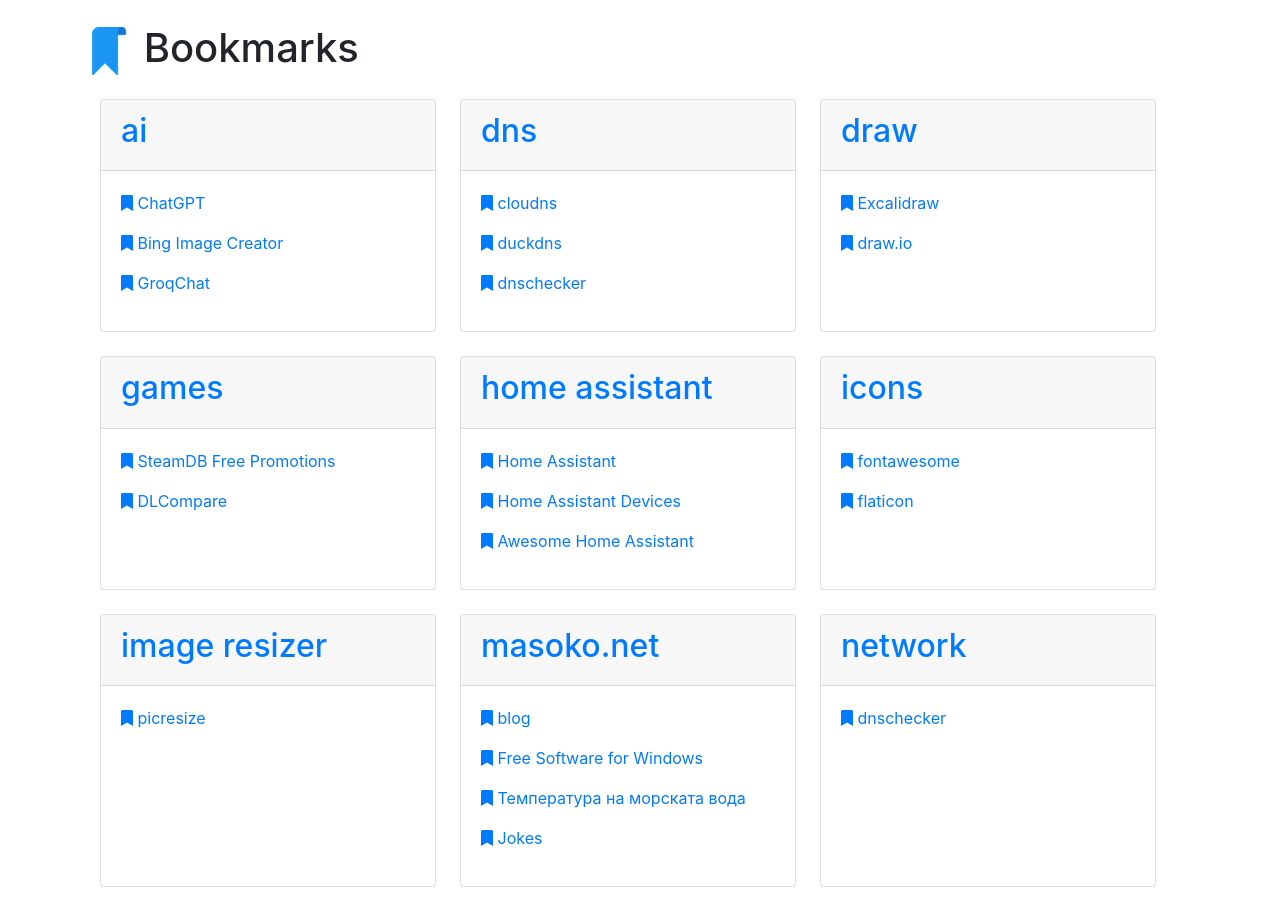
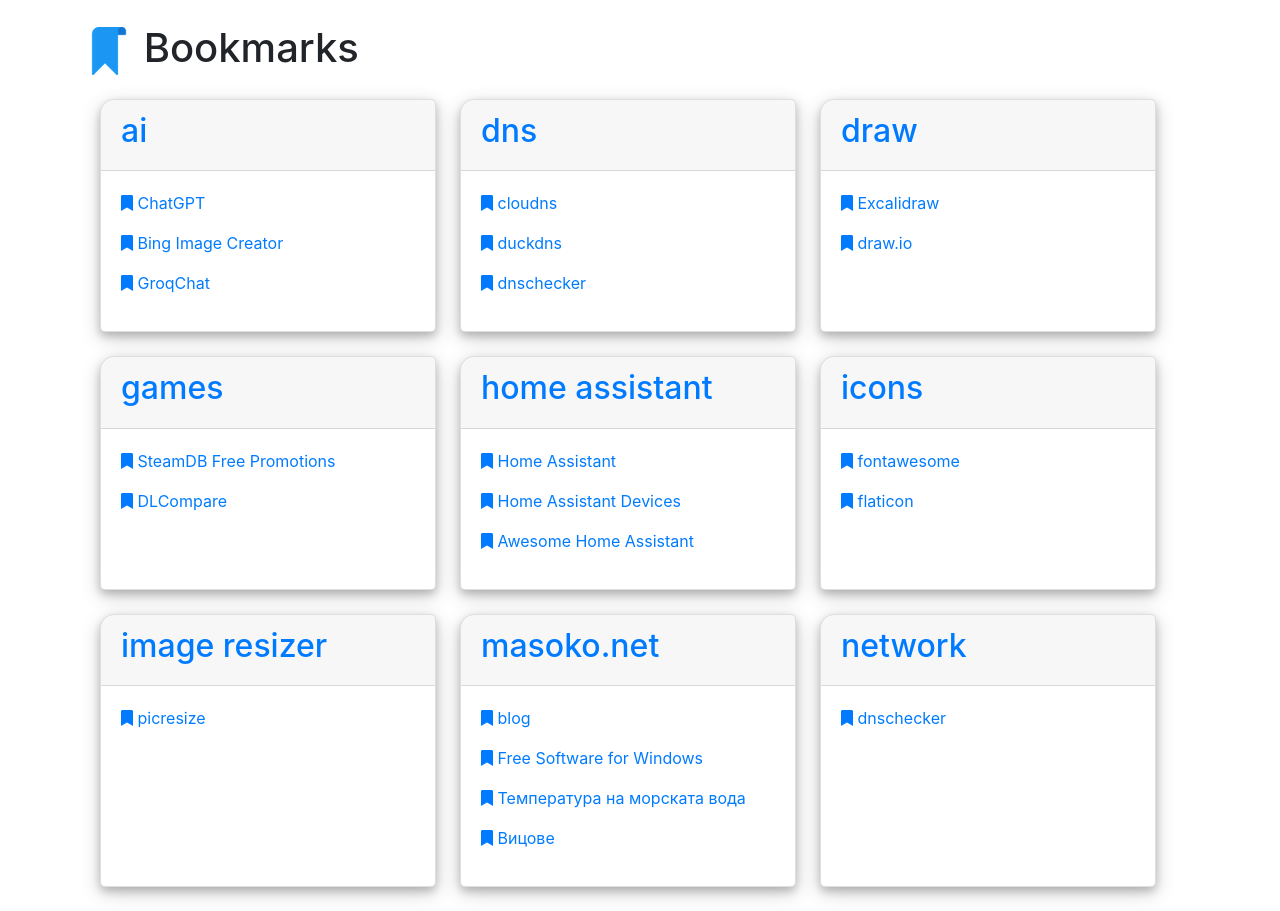
Before and after one commit to hjelev/bookmarks, a Flask app: page / in a window 1280 px wide. Run offline with Flask 3, Linux system fonts and the light colour scheme; some libraries are stand-ins or nearby versions.

Commit message:
add shadows

```diff
--- a/data/masoko.net/links.md
+++ b/data/masoko.net/links.md
@@ -1,4 +1,4 @@
 | https://blog.masoko.net/ | blog | Masoko Blog |
 | https://winapps.masoko.net | Free Software for Windows | my collection |
-| http://grafana.masoko.net/ | Температура на морската вода | |
-| https://fun.masoko.net/| Jokes | |
+| http://grafana.masoko.net/ | Температура на морската вода | измервания от Бургас за 20+ г назад|
+| https://fun.masoko.net/| Вицове | подбрана колекция|
--- a/src/static/css/styles.css
+++ b/src/static/css/styles.css
@@ -19,6 +19,7 @@
     .card-header {
         background-color: #2f343a !important;
         color: #f8f9fa !important;
+
     }
     .card-header a {
         color: #f5f4d4; /* Change to whatever color you want */
@@ -34,3 +35,16 @@
     a:hover {
         text-decoration: none;
     }
+
+    .card, .list-group {
+        box-shadow: 0 4px 8px 0 rgba(0, 0, 0, 0.2), 0 6px 20px 0 rgba(0, 0, 0, 0.19);
+    }
+
+    .card-header,  .card  {
+        border-top-left-radius: 15px !important;
+    }
+     .card, .card-body  {
+        border-bottom-right-radius: 5px !important;
+        border-top-right-radius: 5px!important;
+        border-bottom-left-radius: 5px!important;
+    }
```
